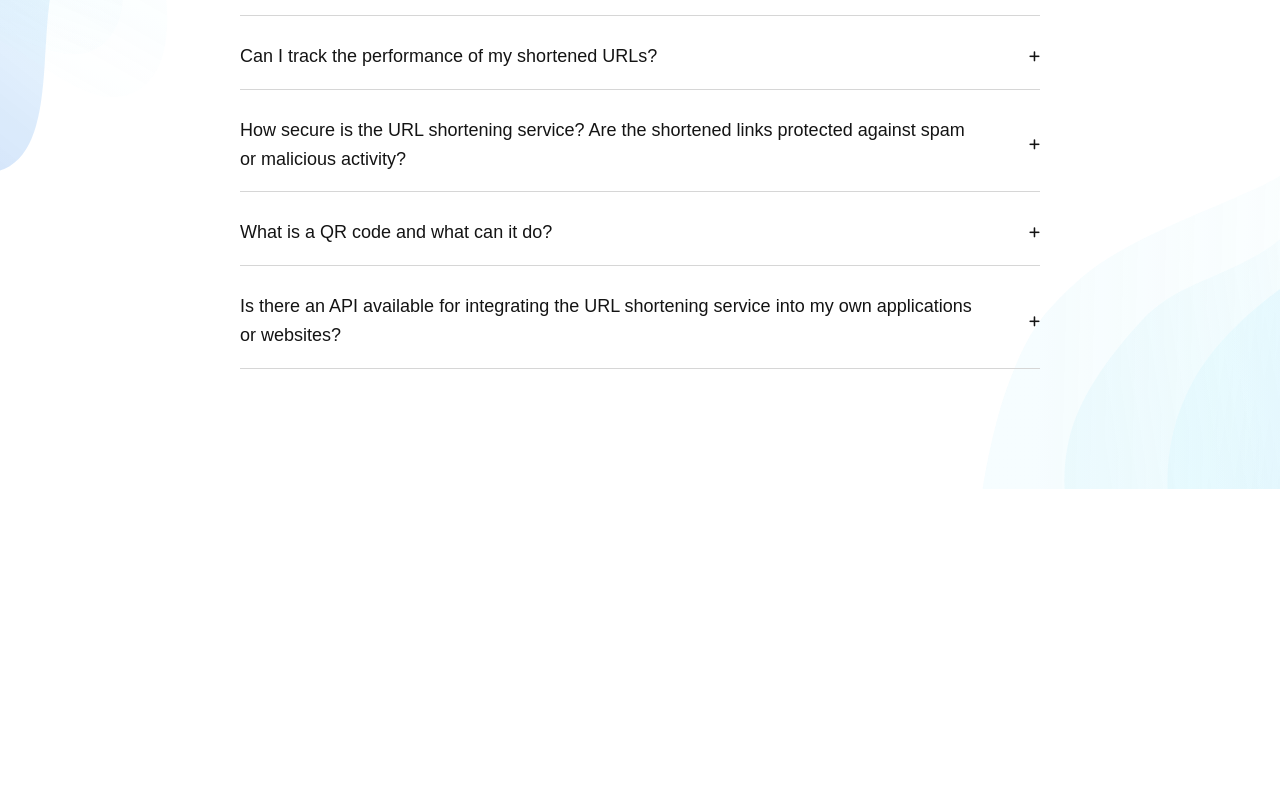
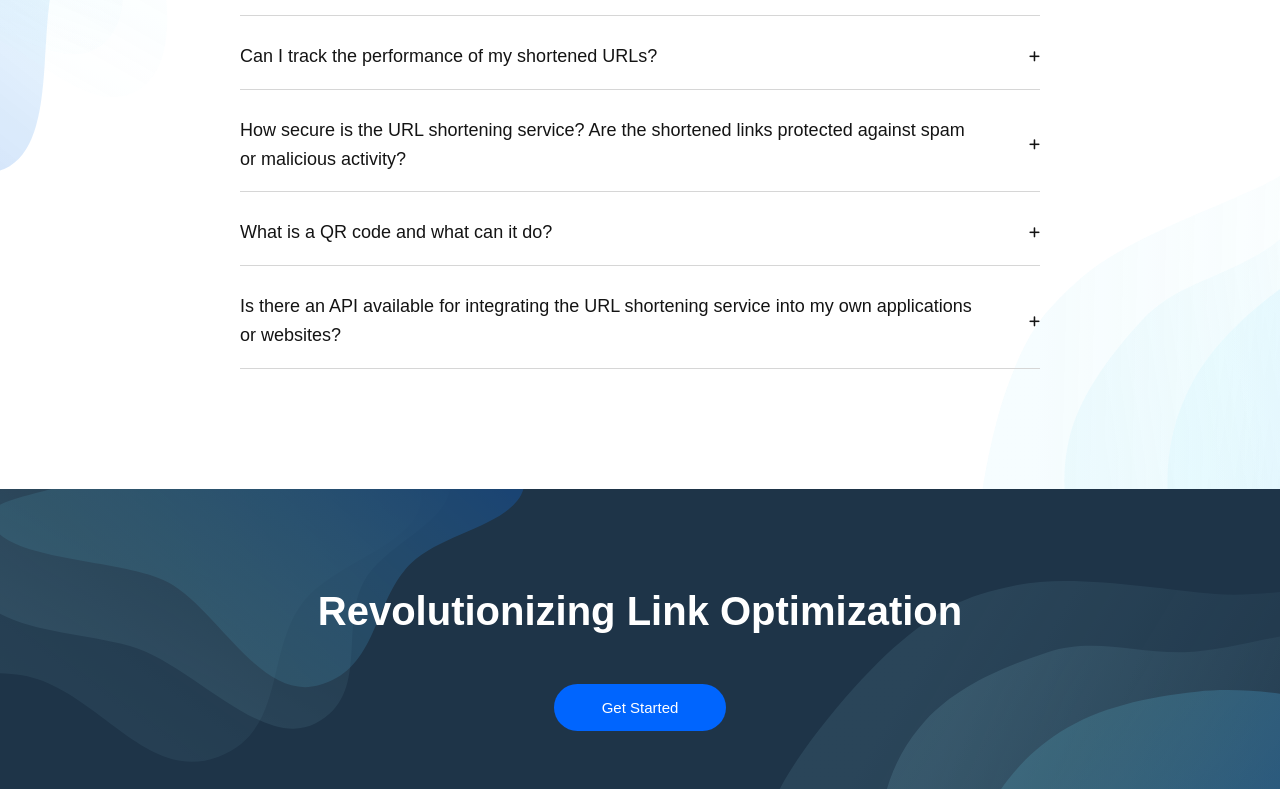
Before and after one commit to adetutudeborah/scissor-landing-page, a plain HTML site: page index.html in a window 1280 px wide. Shown: the part 4253-5042 px from the top of the page. Before the commit the page ends 4742 px from the top, so only its background shows below. Drawn offline with Linux system fonts and the light colour scheme; a web font is replaced by a local one.

Commit message:
added get started section

```diff
--- a/index.html
+++ b/index.html
@@ -347,7 +347,10 @@
     </section>
 
      <!-- Get started -->
-     <section class="started">
+     <section class="get-started">
+
+       <h2 class="get-started-title">Revolutionizing Link Optimization</h2>
+       <button class="get-started-btn">Get Started</button>
 
      </section>
 
--- a/src/styles.css
+++ b/src/styles.css
@@ -612,3 +612,35 @@ input::placeholder{
    font-family: var(--medium-font-family);
    line-height: 1.8;
 }
+
+/* Get started */
+
+.get-started {
+   background-color: var(--secondary-color);
+   background-image: url(../images/get-started-left-bg.svg), url(../images/get-started-right-bg.svg);
+   background-position: top left, right bottom;
+   background-repeat: no-repeat, no-repeat;
+   height: 300px;
+   margin: 0 auto;
+   text-align: center;
+   padding: 7rem 0;
+}
+
+.get-started-title {
+   font-family: var(--default-font-family);
+   font-size: 4rem;
+   color: var(--white-color);
+   padding: 3rem 0 5rem;
+}
+
+.get-started-btn {
+   padding: 1.2rem 4.5rem;
+   background-color: var(--primary-color);
+   color: var(--white-color);
+   font-size: 1.5rem;
+   font-weight: 500;
+   text-decoration: none;
+   border-radius: 100px;
+   outline: none;
+   border: solid transparent;
+}
```
Also changed, not shown: images/get-started-left-bg.svg (added), images/get-started-right-bg.svg (added).
